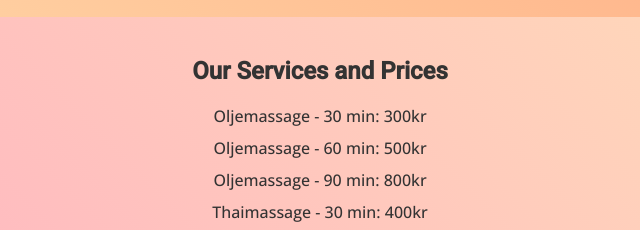
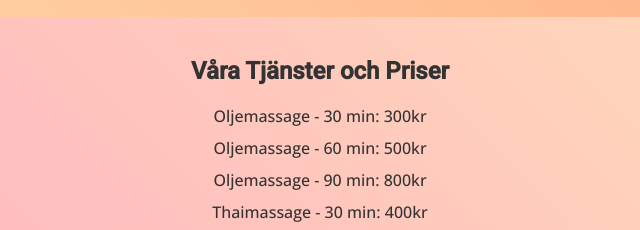
Before and after one commit to StorJohanKarlsson/storjohankarlsson.github.io, a plain HTML site: page index.html in a window 1280 px wide. Shown: the part 971-1201 px from the top of the page, 320-960 px from the left. Drawn offline with nearby package versions, Linux system fonts and the light colour scheme.

Commit message:
Missed one translation

```diff
--- a/index.html
+++ b/index.html
@@ -135,7 +135,7 @@
 
             <!-- Services and Prices -->
             <div class="services">
-                <h2>Our Services and Prices</h2>
+                <h2>Våra Tjänster och Priser</h2>
                 <ul>
                     <li>Oljemassage - 30 min: 300kr</li>
                     <li>Oljemassage - 60 min: 500kr</li>
```
